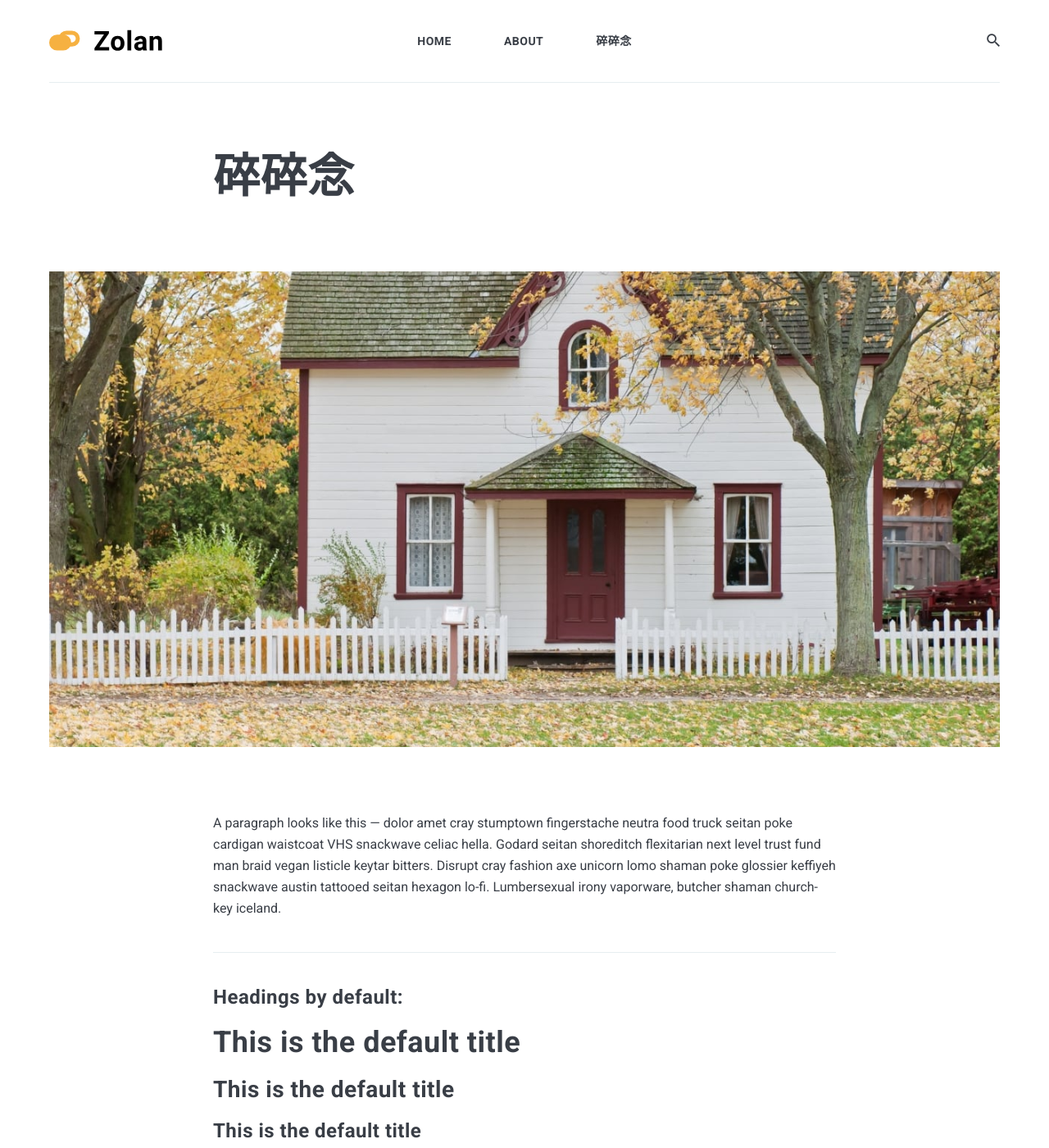
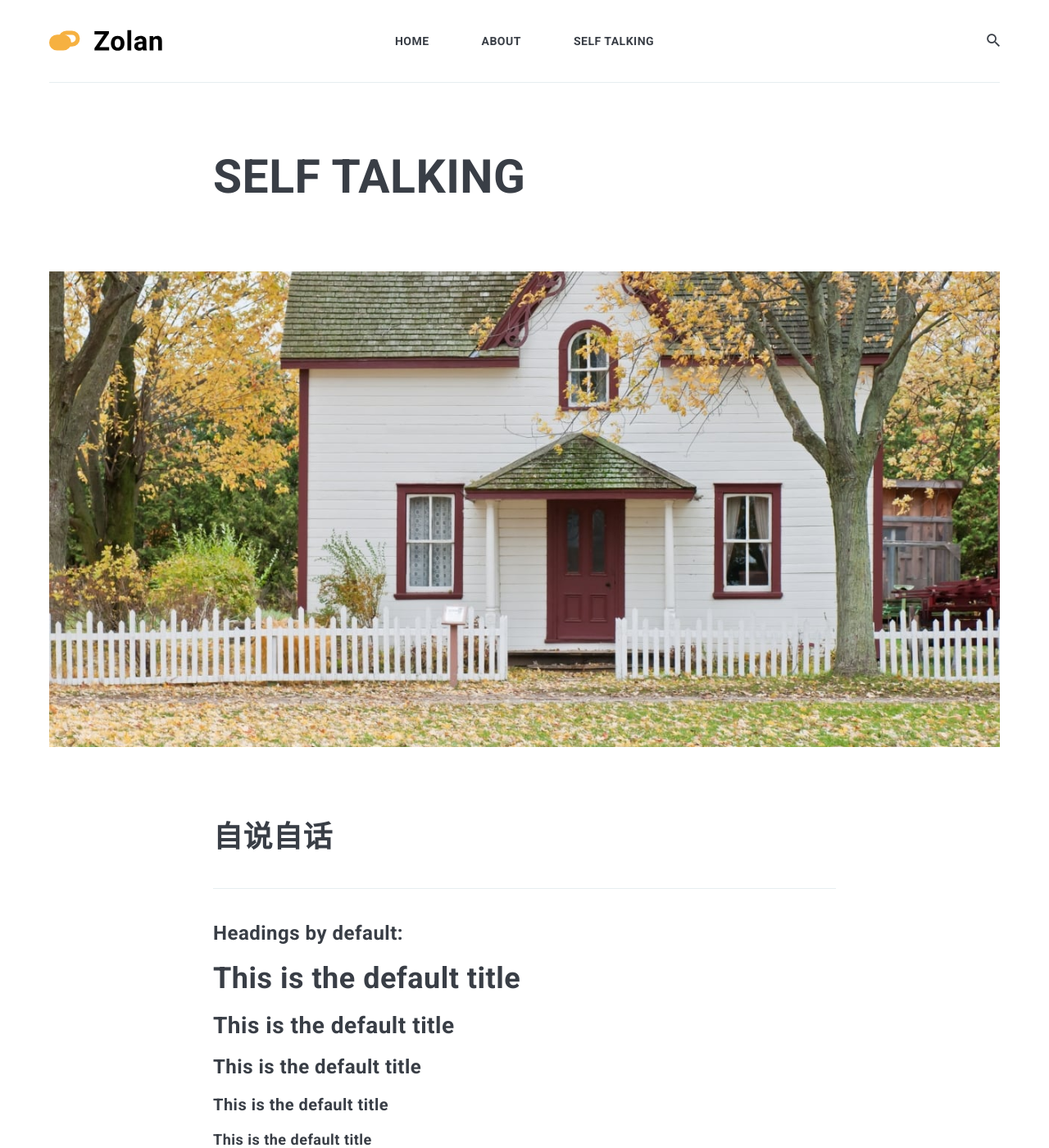
Before and after one commit to JeffVipPan/jeffvippan.github.io, a Jekyll site: the page built from _pages/styleguide.md, in a window 1280 px wide and 1400 px high. Shown: the whole window at 82% size. Built offline with Jekyll 4.4.1, drawn with Linux system fonts in a browser that asks for light colours; nearby versions of some CDN libraries.

Commit message:
update styleguide.md

```diff
--- a/_pages/styleguide.md
+++ b/_pages/styleguide.md
@@ -1,11 +1,10 @@
 ---
 layout: page
-title: 碎碎念
-permalink: /styleguide/
+title: SELF TALKING
+permalink: /selfTalking/
 image: 08.jpg
 ---
-
-A paragraph looks like this — dolor amet cray stumptown fingerstache neutra food truck seitan poke cardigan waistcoat VHS snackwave celiac hella. Godard seitan shoreditch flexitarian next level trust fund man braid vegan listicle keytar bitters. Disrupt cray fashion axe unicorn lomo shaman poke glossier keffiyeh snackwave austin tattooed seitan hexagon lo-fi. Lumbersexual irony vaporware, butcher shaman church-key iceland.
+# 自说自话
 
 ***
 
```
